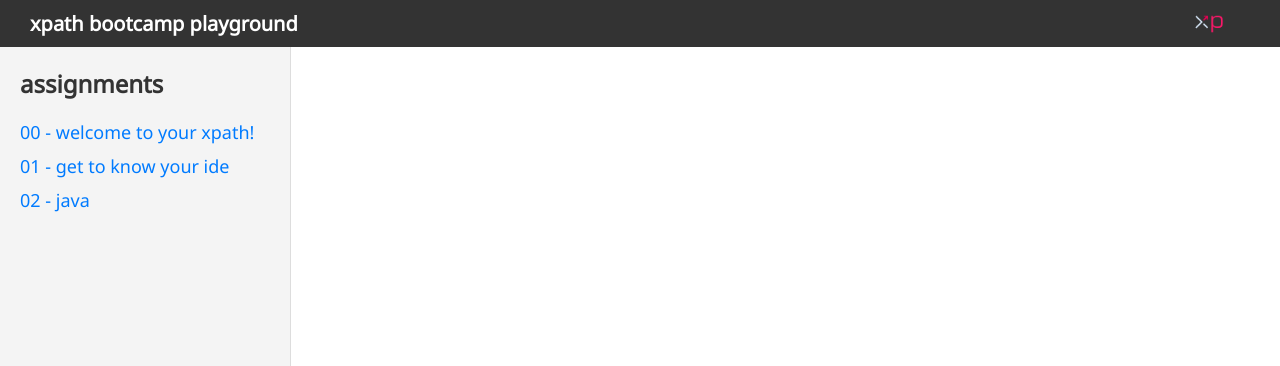
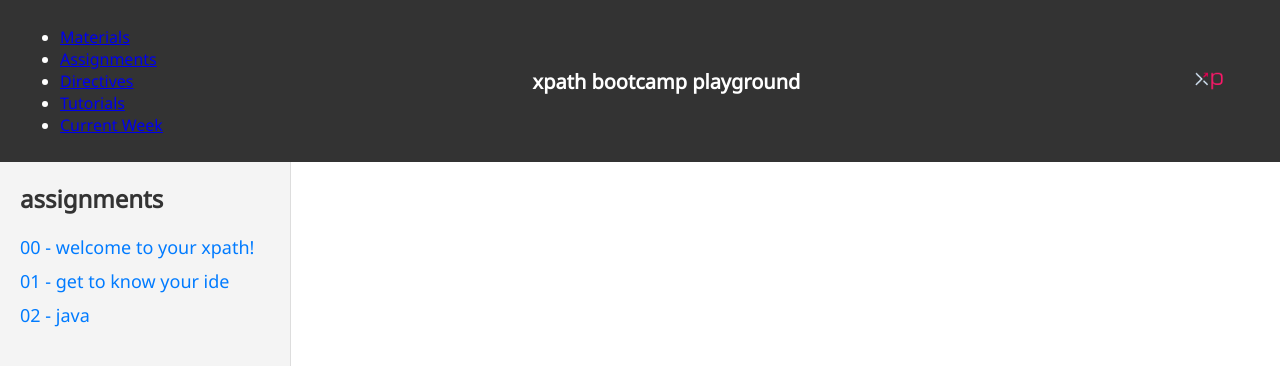
Before and after one commit to xpath-full-stack-bootcamp/xpath-full-stack-bootcamp.github.io, a plain HTML site: page index.html in a window 1280 px wide. Shown: the top 366 px of the page. Drawn offline with Linux system fonts and the light colour scheme.

Commit message:
Update index.html

```diff
--- a/index.html
+++ b/index.html
@@ -13,6 +13,15 @@
             <img src="logo_xp-dark.png" alt="Logo">
         </div>
         <h1>xpath bootcamp playground</h1>
+         <nav class="tabs">
+        <ul>
+            <li><a href="#materials">Materials</a></li>
+            <li><a href="#assignments">Assignments</a></li>
+            <li><a href="#directives">Directives</a></li>
+            <li><a href="#tutorials">Tutorials</a></li>
+            <li><a href="#current-week">Current Week</a></li>
+        </ul>
+    </nav>
     </header>
 
     <!-- Container principal com o menu e conteúdo -->
```
